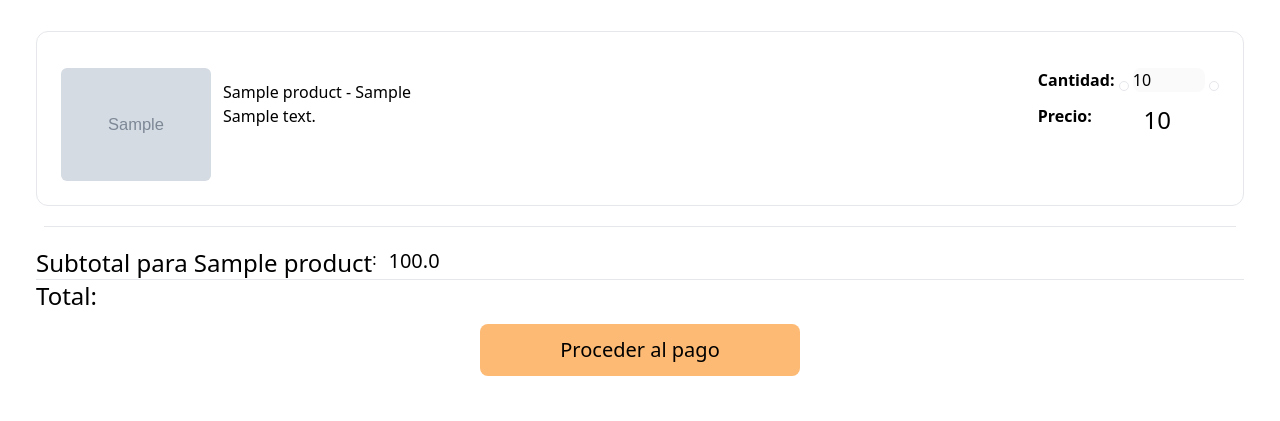
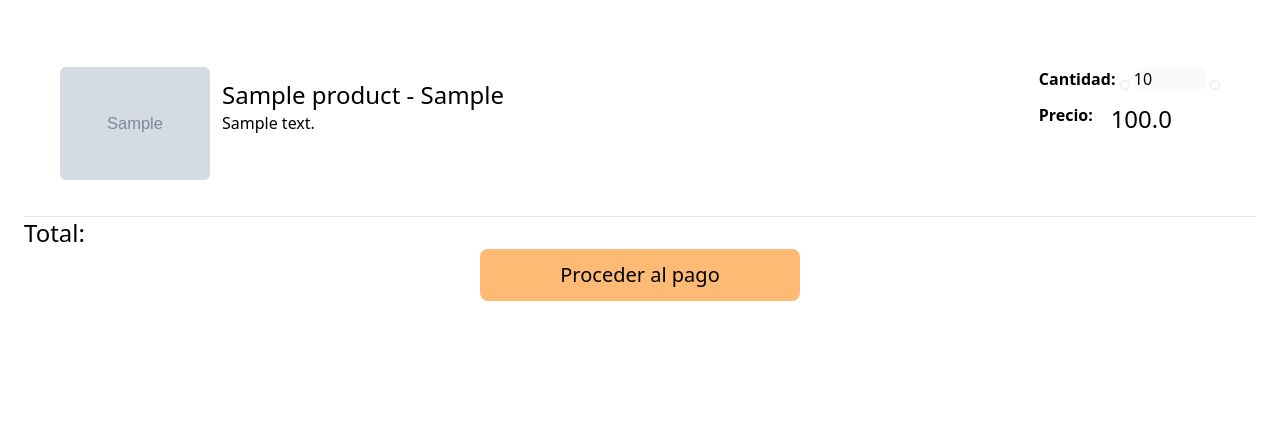
Before and after one commit to Ruben890/Ecomer-django, a Django app: page /shopping_cart/shopping_cart/ in a window 1280 px wide. Shown: the part 379-800 px from the top of the page. Run offline with Django 4.2, Linux system fonts and the light colour scheme; a user stored in the database is signed in; tables that the repository leaves empty hold one stand-in row (values such as "Sample post"); grey boxes marked "Sample" are stand-in pictures; some libraries are stand-ins or nearby versions.

Commit message:
shopping_cart

```diff
--- a/apps/shopping_cart/templatetags/custom_filters.py
+++ b/apps/shopping_cart/templatetags/custom_filters.py
@@ -9,10 +9,3 @@
         return float(value) * float(arg)
     except (TypeError, ValueError):
         return value
-
-@register.filter(name='sum')
-def sum_values(value, arg):
-    try:
-        return float(value) + float(arg)
-    except (TypeError, ValueError):
-        return value
--- a/templates/shopping/shopping.html
+++ b/templates/shopping/shopping.html
@@ -11,9 +11,9 @@
   <body>
     {% include 'components/header.html' %}
     <main class="container mx-auto p-3">
-      <div class="p-3">
+      <div class="p-3" id="shopping-cart-container">
         {% for shopping_item in shopping_items %}
-        <div class="p-3 m-3 relative border rounded-xl">
+        <div class="p-3 m-3 relative cursor-pointer">
           <a
             href="/shopping_cart/delete/{{ shopping_item.id }}"
             class="absolute right-3 top-0 text-2xl"
@@ -30,12 +30,14 @@
                 class="rounded-md images_product"
               />
               <div class="m-3">
-                <h2>
+                <h2 class="text-2xl">
                   {{ shopping_item.product.name }} -
                   {{shopping_item.product.model }}
                 </h2>
 
-                <p>{{shopping_item.product.description | truncatechars:150}}</p>
+                <ps
+                  >{{shopping_item.product.description | truncatechars:70}}</ps
+                >
               </div>
             </div>
             {% endif %}
@@ -74,29 +76,21 @@
                 </li>
                 <li class="flex relative mt-3">
                   <b>Precio: </b>
+                  {% with price=shopping_item.product.price %}
                   <p class="absolute right-12 text-2xl">
-                    {{ shopping_item.product.price }}
+                    {{price|multiply:shopping_item.quantity }}
                   </p>
+                  {% endwith %}
                 </li>
               </ul>
             </div>
           </div>
         </div>
+        <hr />
         {% empty %}
         <div>No items in the shopping cart.</div>
         {% endfor %} {% if shopping_items %}
-        <hr class="m-5" />
-        <div class="m-3">
-          {% for data in shopping_items %} {% with price=data.product.price %}
-          <ul class="flex">
-            <li class="text-2xl">Subtotal para {{ data.product.name }}</li>
-            :
-            <li class="ms-3 text-xl subtotal_price">
-              {{price|multiply:data.quantity }}
-            </li>
-          </ul>
-          {% endwith %} {% endfor %}
-          <hr />
+        <div>
           <p class="text-2xl total_prices">Total:</p>
         </div>
         <div class="w-100 flex justify-center">
```
